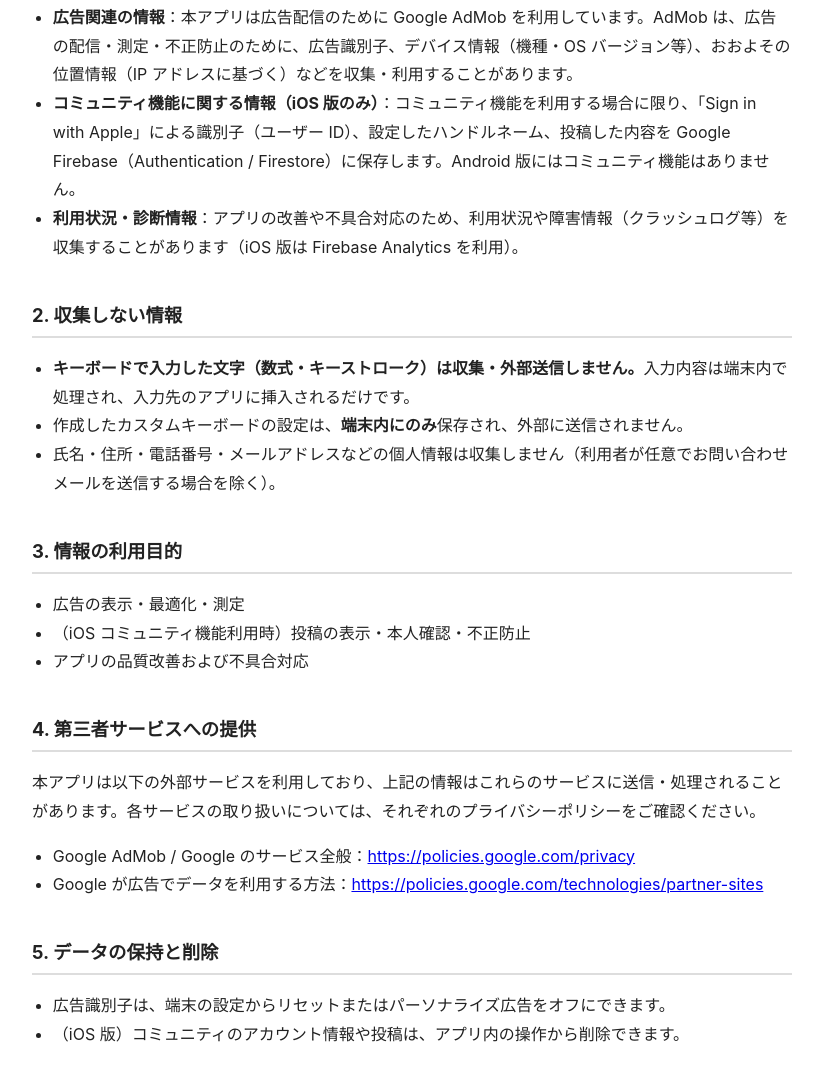
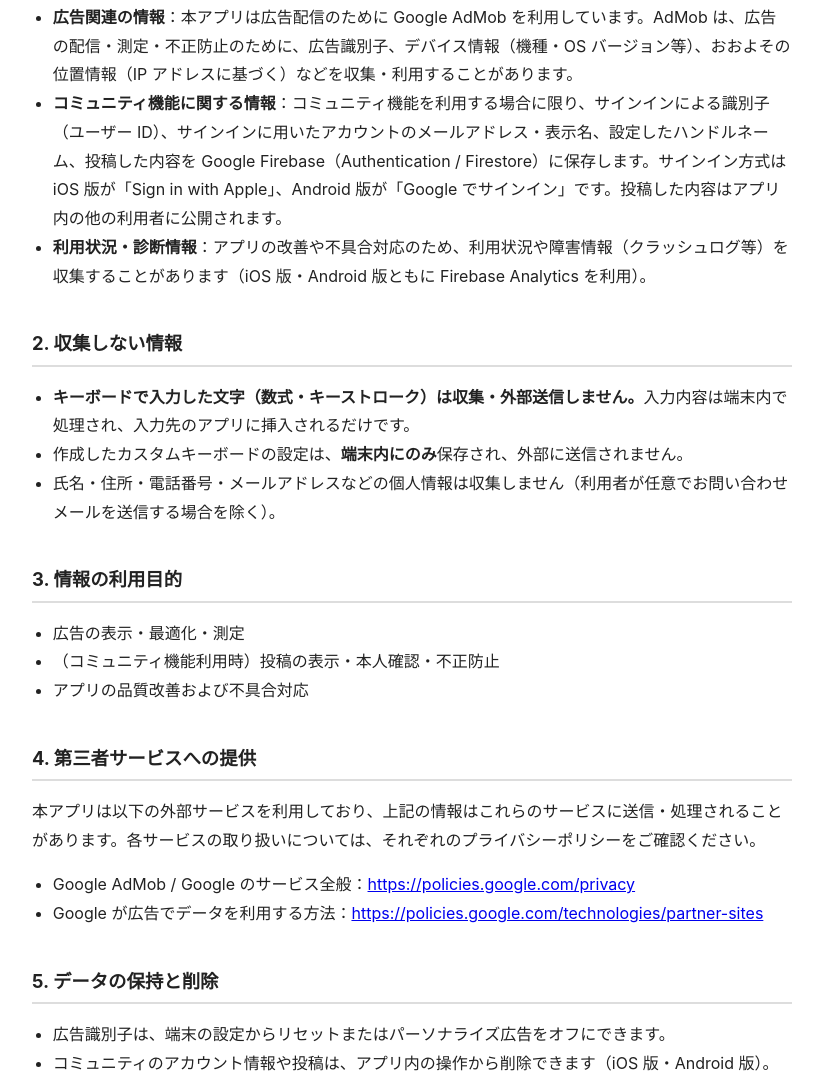
Before and after one commit to takaasa0114/iflickmath-privacy, a plain HTML site: page index.html in a window 1280 px wide. Shown: the part 319-1400 px from the top of the page, without its empty margins (228-1051 px from the left). Drawn offline with Linux system fonts and the light colour scheme.

Commit message:
Android版のコミュニティ機能・Analytics を反映（データ収集の記載を両OS対応に更新）
- コミュニティ機能を iOS/Android 両対応の記載に変更（Androidは Google サインイン、収集項目にメール・表示名、投稿の公開を明記）
- Firebase Analytics を iOS/Android 両方の利用に更新
- 利用目的・削除の iOS 限定表記を撤廃、更新日を2026-11-26に

Co-Authored-By: Claude Opus 4.8 <noreply@anthropic.com>

```diff
--- a/index.html
+++ b/index.html
@@ -27,15 +27,15 @@
 <body>
 
 <h1>プライバシーポリシー</h1>
-<p class="updated">アプリ名：iFlickMath（数式キーボード）<br>最終更新日：2026年11月18日</p>
+<p class="updated">アプリ名：iFlickMath（数式キーボード）<br>最終更新日：2026年11月26日</p>
 
 <p>iFlickMath（以下「本アプリ」）は、利用者のプライバシーを尊重します。本ポリシーは、本アプリ（iOS 版・Android 版）が取り扱う情報について説明するものです。</p>
 
 <h2>1. 収集する情報</h2>
 <ul>
   <li><strong>広告関連の情報</strong>：本アプリは広告配信のために Google AdMob を利用しています。AdMob は、広告の配信・測定・不正防止のために、広告識別子、デバイス情報（機種・OS バージョン等）、おおよその位置情報（IP アドレスに基づく）などを収集・利用することがあります。</li>
-  <li><strong>コミュニティ機能に関する情報（iOS 版のみ）</strong>：コミュニティ機能を利用する場合に限り、「Sign in with Apple」による識別子（ユーザー ID）、設定したハンドルネーム、投稿した内容を Google Firebase（Authentication / Firestore）に保存します。Android 版にはコミュニティ機能はありません。</li>
-  <li><strong>利用状況・診断情報</strong>：アプリの改善や不具合対応のため、利用状況や障害情報（クラッシュログ等）を収集することがあります（iOS 版は Firebase Analytics を利用）。</li>
+  <li><strong>コミュニティ機能に関する情報</strong>：コミュニティ機能を利用する場合に限り、サインインによる識別子（ユーザー ID）、サインインに用いたアカウントのメールアドレス・表示名、設定したハンドルネーム、投稿した内容を Google Firebase（Authentication / Firestore）に保存します。サインイン方式は iOS 版が「Sign in with Apple」、Android 版が「Google でサインイン」です。投稿した内容はアプリ内の他の利用者に公開されます。</li>
+  <li><strong>利用状況・診断情報</strong>：アプリの改善や不具合対応のため、利用状況や障害情報（クラッシュログ等）を収集することがあります（iOS 版・Android 版ともに Firebase Analytics を利用）。</li>
 </ul>
 
 <h2>2. 収集しない情報</h2>
@@ -48,7 +48,7 @@
 <h2>3. 情報の利用目的</h2>
 <ul>
   <li>広告の表示・最適化・測定</li>
-  <li>（iOS コミュニティ機能利用時）投稿の表示・本人確認・不正防止</li>
+  <li>（コミュニティ機能利用時）投稿の表示・本人確認・不正防止</li>
   <li>アプリの品質改善および不具合対応</li>
 </ul>
 
@@ -62,7 +62,7 @@
 <h2>5. データの保持と削除</h2>
 <ul>
   <li>広告識別子は、端末の設定からリセットまたはパーソナライズ広告をオフにできます。</li>
-  <li>（iOS 版）コミュニティのアカウント情報や投稿は、アプリ内の操作から削除できます。</li>
+  <li>コミュニティのアカウント情報や投稿は、アプリ内の操作から削除できます（iOS 版・Android 版）。</li>
 </ul>
 
 <h2>6. 子どものプライバシー</h2>
```
Also changed, not shown: privacy-policy.html (+5 -5 lines).
